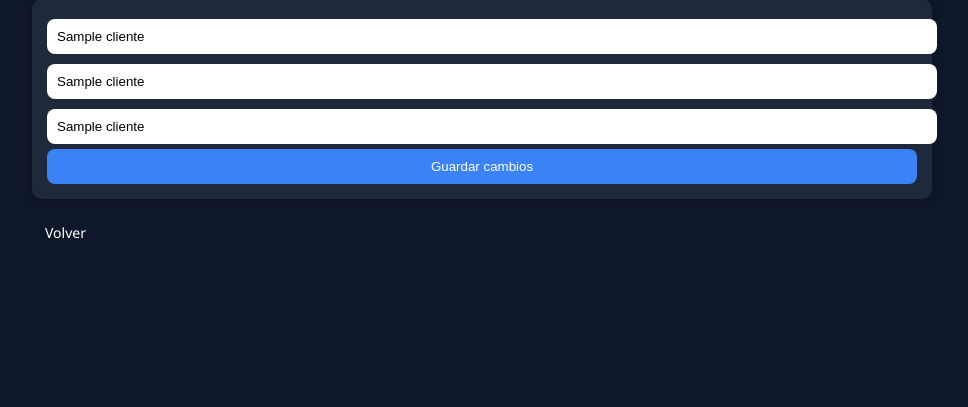
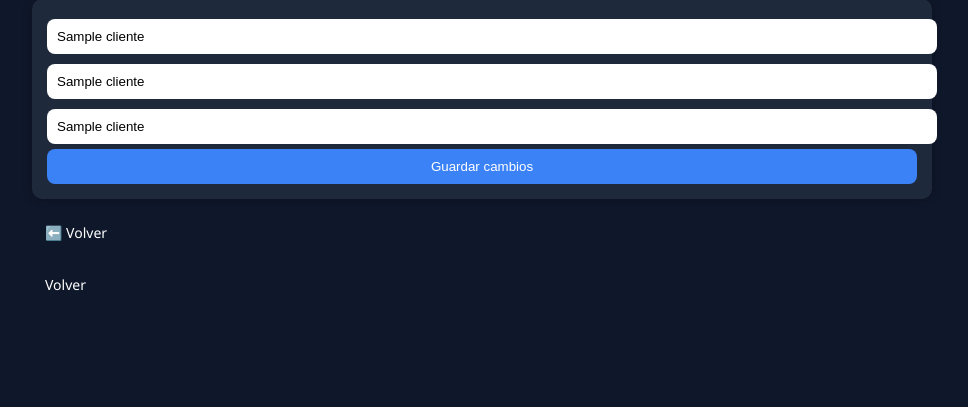
Before and after one commit to pelufo123/sistema-prestamos, a Flask app: template templates/editar_cliente.html in a window 1280 px wide. Shown: the part 94-501 px from the top of the page, without its empty margins (158-1126 px from the left). Run offline with Flask 3, Linux system fonts and the light colour scheme; the template is opened without the code that fills it: most values are stand-ins (such as "Sample title", 1, 10 or a date in 2020); some libraries are stand-ins or nearby versions.

Commit message:
mejora diseño UI

```diff
--- a/templates/editar_cliente.html
+++ b/templates/editar_cliente.html
@@ -17,7 +17,10 @@
 <button>Guardar cambios</button>
 </form>
 </div>
-
+  <!-- 🔥 BOTÓN VOLVER -->
+    <div style="margin-bottom:15px;">
+        <a href="/clientes" class="btn">⬅️ Volver</a>
+    </div>
 <a class="btn" href="/clientes">Volver</a>
 
 </div>
```
